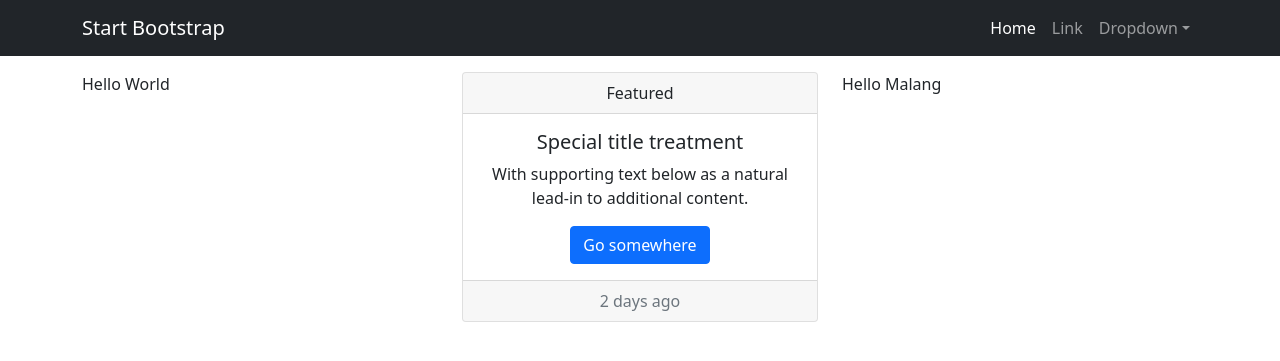
After one commit to aryanando/peminjaman_barang, a CodeIgniter 4 app: template app/Views/admin.php in a window 1280 px wide. The commit adds this page. Shown: the top 361 px of the page. Run offline with PHP 8.4 and a stand-in for CodeIgniter, Linux system fonts and the light colour scheme; the template is opened without the code that fills it, so the values that code supplies are empty; some libraries are stand-ins or nearby versions.

Commit message:
admin first commit

```diff
--- /dev/null
+++ b/app/Views/admin.php
@@ -0,0 +1,74 @@
+<!DOCTYPE html>
+<html lang="en">
+
+<head>
+    <meta charset="utf-8" />
+    <meta name="viewport" content="width=device-width, initial-scale=1, shrink-to-fit=no" />
+    <meta name="description" content="" />
+    <meta name="author" content="" />
+    <title>Bare - Start Bootstrap Template</title>
+
+    <link rel="stylesheet" href="https://cdn.jsdelivr.net/npm/@fortawesome/fontawesome-free@6.2.1/css/fontawesome.min.css">
+    <link rel="stylesheet" href="//code.jquery.com/ui/1.13.2/themes/base/jquery-ui.css">
+    <link href="/assets/css/bootstrap.min.css" rel="stylesheet">
+    <link rel="icon" href="/assets/favicons/favicon.ico">
+    <meta name="theme-color" content="#7952b3">
+    <link href="/assets/css/dataTables.bootstrap5.min.css" rel="stylesheet" />
+
+</head>
+
+<body>
+    <!-- Responsive navbar-->
+    <nav class="navbar navbar-expand-lg navbar-dark bg-dark">
+        <div class="container">
+            <a class="navbar-brand" href="#">Start Bootstrap</a>
+            <button class="navbar-toggler" type="button" data-bs-toggle="collapse" data-bs-target="#navbarSupportedContent" aria-controls="navbarSupportedContent" aria-expanded="false" aria-label="Toggle navigation"><span class="navbar-toggler-icon"></span></button>
+            <div class="collapse navbar-collapse" id="navbarSupportedContent">
+                <ul class="navbar-nav ms-auto mb-2 mb-lg-0">
+                    <li class="nav-item"><a class="nav-link active" aria-current="page" href="#">Home</a></li>
+                    <li class="nav-item"><a class="nav-link" href="#">Link</a></li>
+                    <li class="nav-item dropdown">
+                        <a class="nav-link dropdown-toggle" id="navbarDropdown" href="#" role="button" data-bs-toggle="dropdown" aria-expanded="false">Dropdown</a>
+                        <ul class="dropdown-menu dropdown-menu-end" aria-labelledby="navbarDropdown">
+                            <li><a class="dropdown-item" href="#">Action</a></li>
+                            <li><a class="dropdown-item" href="#">Another action</a></li>
+                            <li>
+                                <hr class="dropdown-divider" />
+                            </li>
+                            <li><a class="dropdown-item" href="#">Something else here</a></li>
+                        </ul>
+                    </li>
+                </ul>
+            </div>
+        </div>
+    </nav>
+    <!-- Page content-->
+    <main class="container overflow-auto">
+        <div class="row my-3">
+            <div class="col">Hello World</div>
+            <div class="col">
+                <div class="card text-center">
+                    <div class="card-header">
+                        Featured
+                    </div>
+                    <div class="card-body">
+                        <h5 class="card-title">Special title treatment</h5>
+                        <p class="card-text">With supporting text below as a natural lead-in to additional content.</p>
+                        <a href="#" class="btn btn-primary">Go somewhere</a>
+                    </div>
+                    <div class="card-footer text-muted">
+                        2 days ago
+                    </div>
+                </div>
+            </div>
+            <div class="col">Hello Malang</div>
+        </div>
+    </main>
+    <!-- Bootstrap core JS-->
+    <script src="/assets/js/bootstrap.bundle.min.js"></script>
+    <script src="/assets/js/jquery-3.6.0.min.js"></script>
+    <script src="/assets/js/jquery.dataTables.min.js"></script>
+    <script src="/assets/js/chart.min.js"></script>
+</body>
+
+</html>
--- a/app/Views/home.php
+++ b/app/Views/home.php
@@ -9,8 +9,7 @@
     <meta name="generator" content="Hugo 0.84.0">
     <title>APLIKASI PEMINJAMAN SMKISLAM BATU</title>
 
-    <link rel="canonical" href="https://getbootstrap.com/docs/5.0/examples/headers/">
-    <link rel="stylesheet" href="https://cdn.jsdelivr.net/npm/@fortawesome/fontawesome-free@6.2.1/css/fontawesome.min.css" integrity="sha384-QYIZto+st3yW+o8+5OHfT6S482Zsvz2WfOzpFSXMF9zqeLcFV0/wlZpMtyFcZALm" crossorigin="anonymous">
+    <link rel="stylesheet" href="https://cdn.jsdelivr.net/npm/@fortawesome/fontawesome-free@6.2.1/css/fontawesome.min.css">
     <link rel="stylesheet" href="//code.jquery.com/ui/1.13.2/themes/base/jquery-ui.css">
 
 
```
Also changed, not shown: app/Controllers/Admin.php (added, +20 -0 lines), app/Models/AdminModel.php (added, +31 -0 lines).
